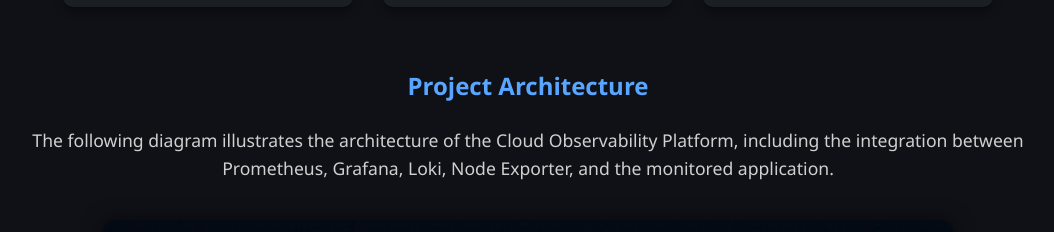
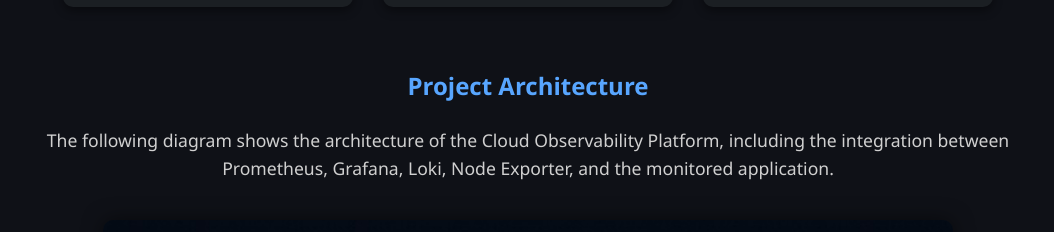
Before and after one commit to Mlok-sys/cloud-observability-platform, a website: page app/public/index.html in a window 1280 px wide. Shown: the part 844-1076 px from the top of the page, without its empty margins (112-1166 px from the left). Drawn offline with Linux system fonts and the light colour scheme.

Commit message:
Update index.html

```diff
--- a/app/public/index.html
+++ b/app/public/index.html
@@ -56,7 +56,7 @@
     <section class="architecture">
       <h2>Project Architecture</h2>
       <p>
-        The following diagram illustrates the architecture of the Cloud Observability Platform,
+        The following diagram shows the architecture of the Cloud Observability Platform,
         including the integration between Prometheus, Grafana, Loki, Node Exporter, and the monitored application.
       </p>
       <img src="images/architecture.png" alt="Architecture Diagram" class="diagram architecture-img" />
```
